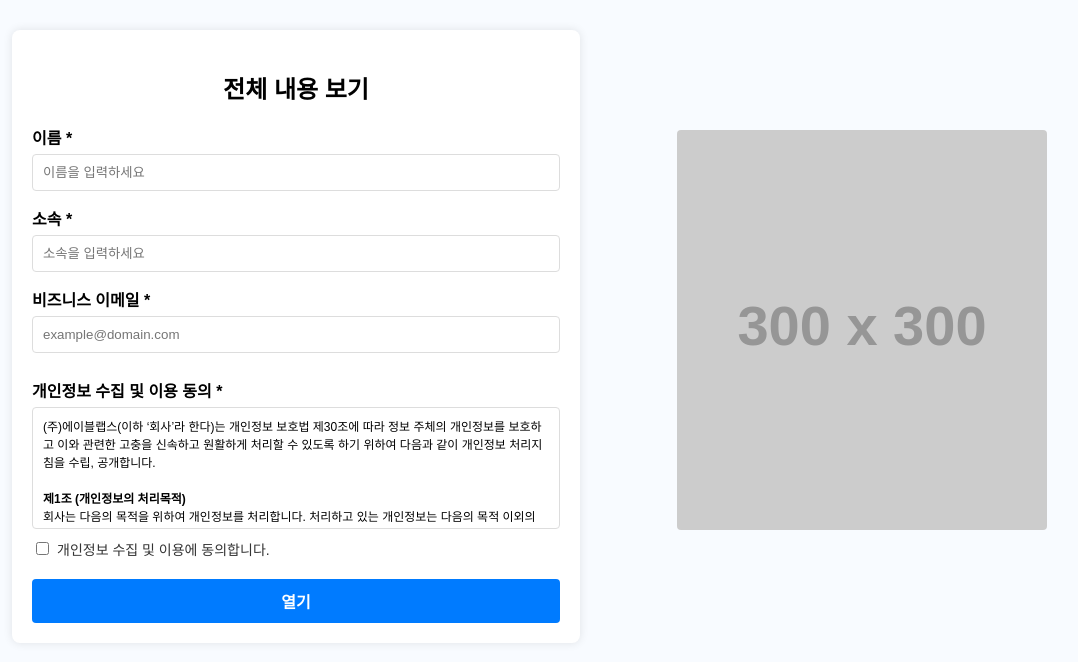
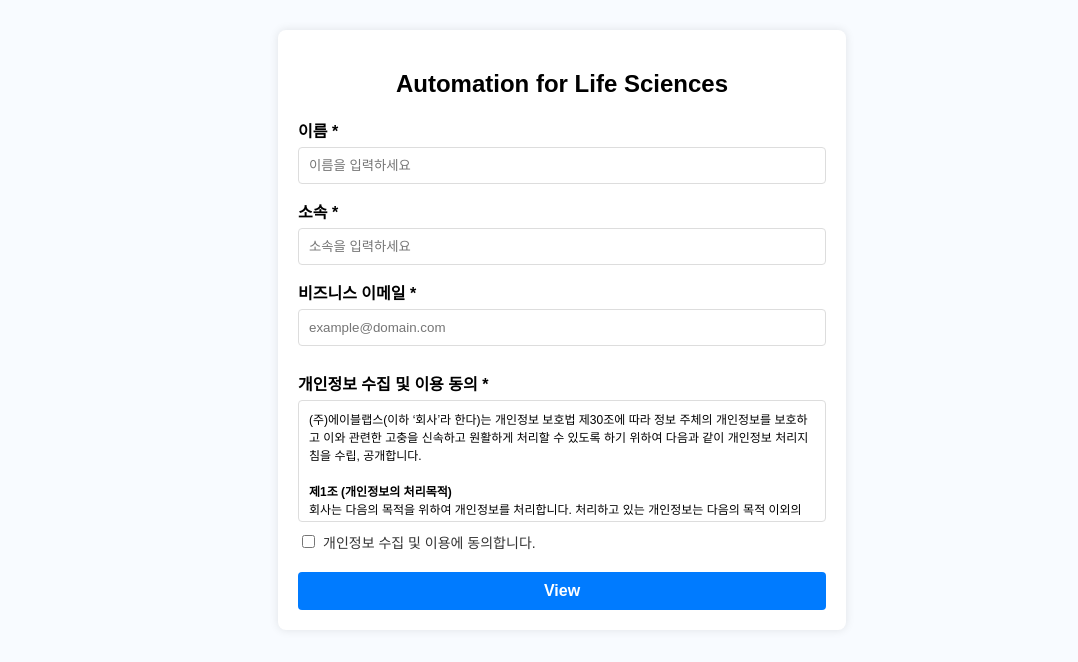
Before and after one commit to JihyeonABLEr/Automation-for-Life-Sciences, a plain HTML site: page index.html in a window 1280 px wide. Shown: the whole page, without its empty margins (78-1156 px from the left). Drawn offline with Linux system fonts and the light colour scheme; placeholder pictures from the web are drawn by us.

Commit message:
index.html

```diff
--- a/index.html
+++ b/index.html
@@ -8,12 +8,12 @@
 <body style="font-family: 'Pretendard', sans-serif; margin: 0; padding: 0; background-color: #f8fbff;">
 
 <!-- 컨테이너 -->
-<div style="max-width: 1100px; margin: 30px auto; display: flex; flex-wrap: wrap; gap: 20px; justify-content: space-between;">
+<div style="max-width: 1100px; margin: 30px auto; display: flex; flex-wrap: wrap; gap: 20px; justify-content: center;">
 
   <!-- 왼쪽 폼 -->
   <div style="flex: 1; max-width: 48%; background-color: white; padding: 20px; border-radius: 8px; box-shadow: 0 0 10px rgba(0, 0, 0, 0.1);">
 
-    <h2 style="text-align: center; font-size: 24px; font-weight: 700; margin-bottom: 20px;">전체 내용 보기</h2>
+    <h2 style="text-align: center; font-size: 24px; font-weight: 700; margin-bottom: 20px;">Automation for Life Sciences</h2>
 
     <!-- 입력 폼 -->
     <form id="downloadForm" action="https://formspree.io/f/xeoqbeab" method="POST" onsubmit="showPDF();" style="display: flex; flex-direction: column;">
@@ -135,29 +135,22 @@
       </div>
 
       <!-- 제출 버튼 -->
-      <button type="submit" style="padding: 10px; background-color: #007BFF; color: white; font-size: 16px; font-weight: 600; border: none; border-radius: 4px; cursor: pointer;">열기</button>
+      <button type="submit" style="padding: 10px; background-color: #007BFF; color: white; font-size: 16px; font-weight: 600; border: none; border-radius: 4px; cursor: pointer;">View</button>
     </form>
   </div>
 
-  <!-- 오른쪽 이미지 -->
-  <div style="flex: 0 0 435px; max-width: 48%; margin-top : 100px;">
-    <img src="https://via.placeholder.com/300x300" alt="Brochure Image" style="width: 85%; height: 400px; object-fit : cover; border-radius: 4px;">
-  </div>
-
-</div>
-
 <!-- PDF 다운로드 버튼 -->
 <div id="pdfDownload" style="display: none; text-align: center; margin-top: 20px;">
-  <a href="https://drive.google.com/uc?export=download&id=1tyE2PSD8aATx4RDVZo6GXmQwKEgTKrjA"
+  <a href="https://drive.google.com/uc?export=download&id=1VXMbwmnnmKNYRr4KaVtKtoPRsaFys0BE"
      download style="display: inline-block; padding: 10px 20px; background-color: #007BFF; color: white; text-decoration: none; border-radius: 4px; font-weight: 600;">
-    다운로드
+    Download
   </a>
 </div>
 
 <!-- PDF 파일 보기 섹션 -->
 <div id="pdfSection" style="display: none; max-width: 900px; margin: 30px auto; text-align: center;">
-  <h3 style="margin-bottom: 10px;">전문</h3>
-  <iframe src="https://drive.google.com/file/d/1tyE2PSD8aATx4RDVZo6GXmQwKEgTKrjA/preview" style="width: 100%; height: 900px; border: none; border-radius: 8px;"></iframe>
+  <h3 style="margin-bottom: 10px;">Automation for Life Sciences</h3>
+  <iframe src="https://drive.google.com/file/d/1VXMbwmnnmKNYRr4KaVtKtoPRsaFys0BE/preview" style="width: 100%; height: 900px; border: none; border-radius: 8px;"></iframe>
 </div>
 
 <!-- JavaScript -->
```
